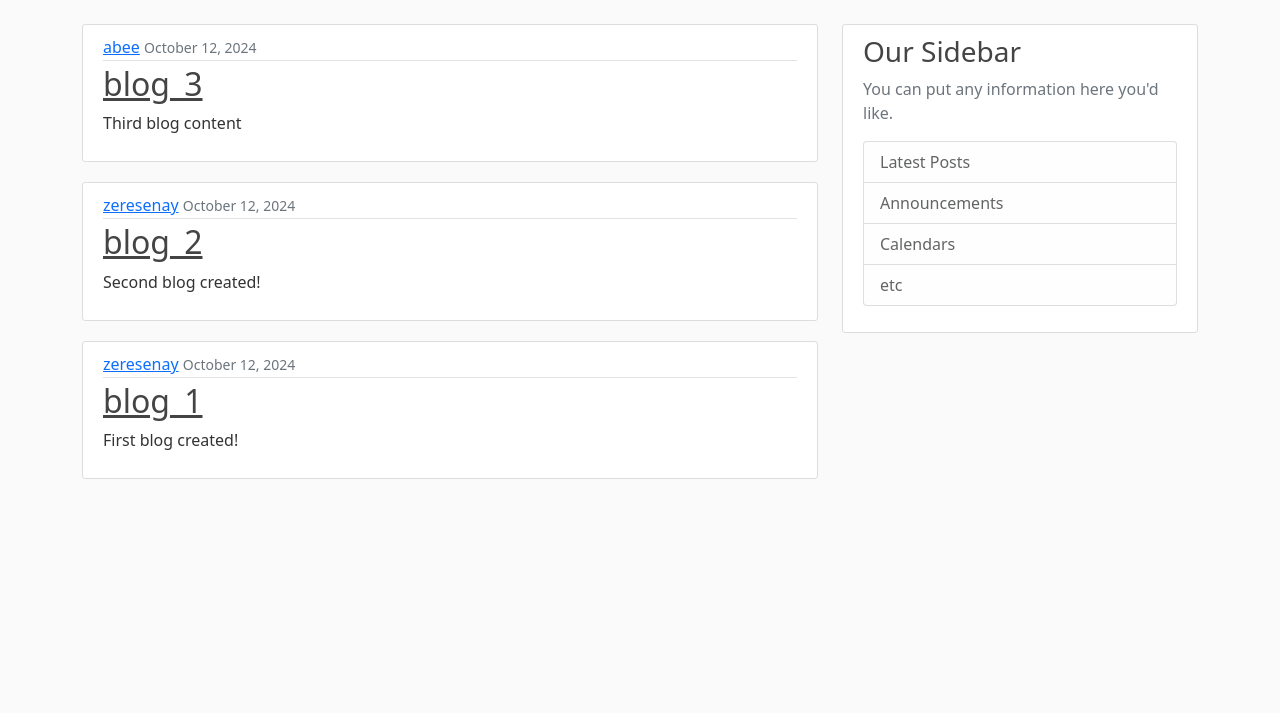
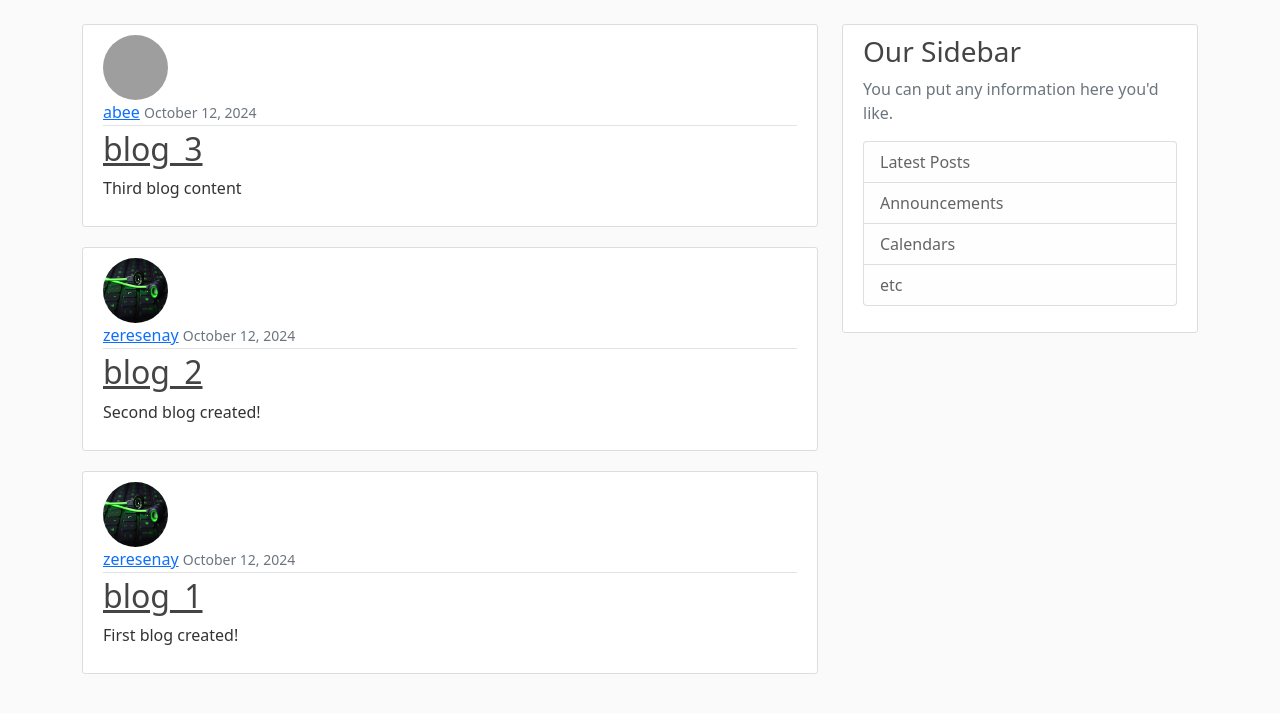
Before and after one commit to Zeresenayaregal/Django, a Django app: page / in a window 1280 px wide. Shown: the part 56-769 px from the top of the page. Run offline with Django 5.2, Linux system fonts and the light colour scheme; data comes from the database, SQL or seed files in the repository; grey boxes are pictures that could not be loaded.

Commit message:
set to make the profile pic appear along with the post

```diff
--- a/django_project/blog/templates/blog/home.html
+++ b/django_project/blog/templates/blog/home.html
@@ -1,7 +1,8 @@
 {% extends "blog/layout.html" %}
 {% block content %}
     {% for post in posts %}
-        <article class="media content-section">
+        <article class="media content-section posts">
+          <img class="rounded-circle article-img" src="{{ post.author.profile.image.url }}" alt="Profile Picture">
           <div class="media-body">
             <div class="article-metadata">
               <a class="mr-2" href="#">{{ post.author }}</a>
```
